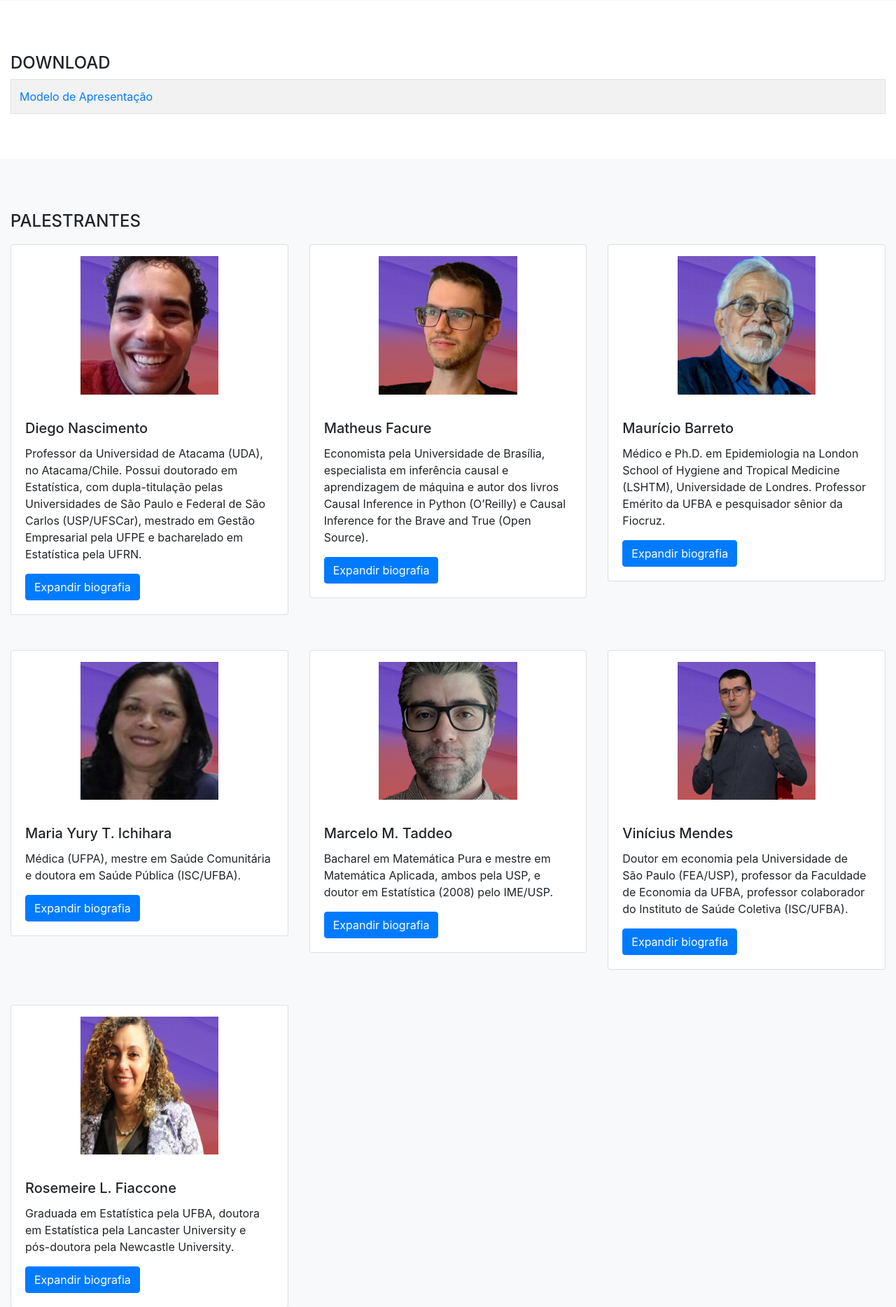
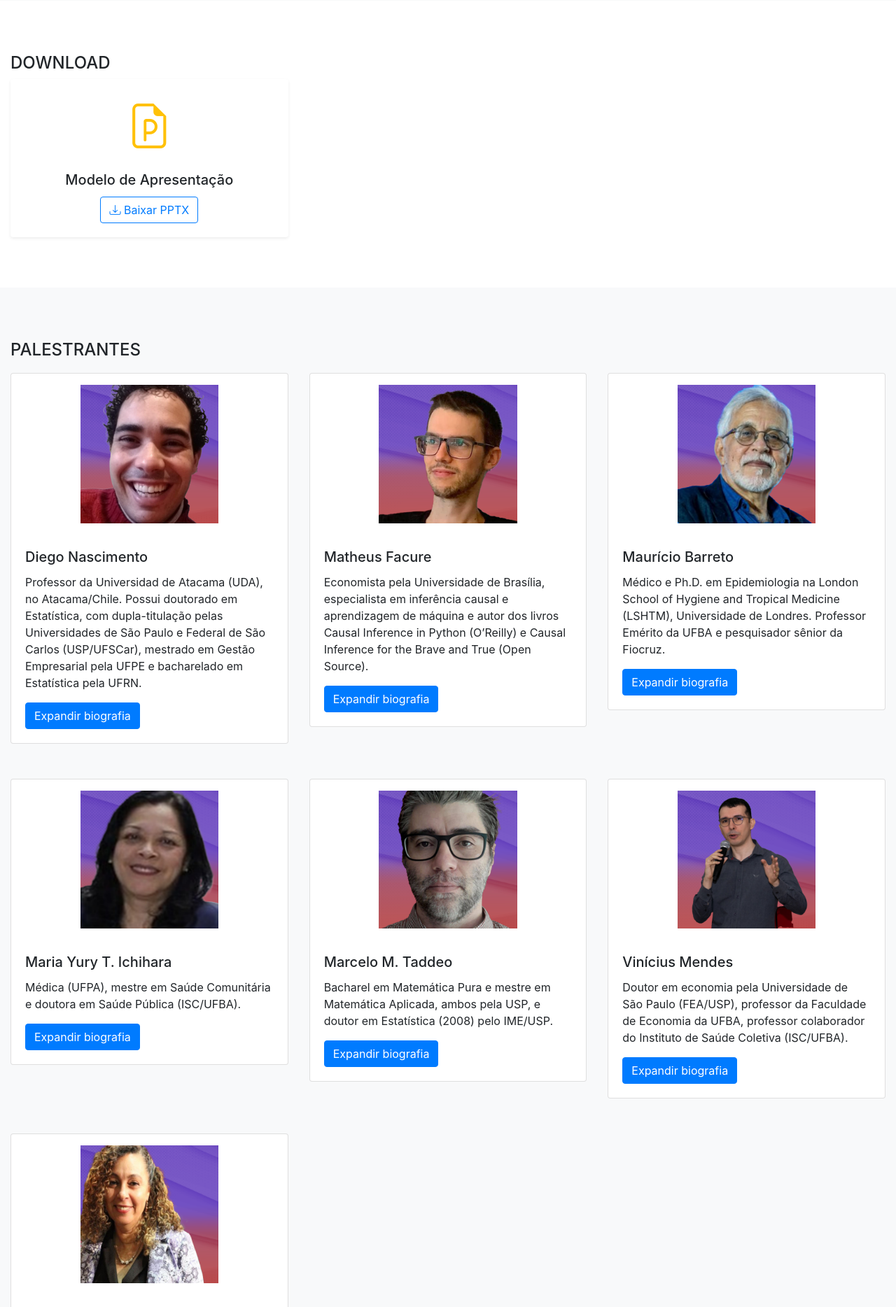
Before and after one commit to coinfsei/sei-ebest, a PHP site: page /2024/index.php in a window 1280 px wide. Shown: the part 2563-4431 px from the top of the page at 70% size. Run offline with PHP 8.4, Linux system fonts and the light colour scheme.

Commit message:
Alteracao secao download

```diff
--- a/2024/index.php
+++ b/2024/index.php
@@ -9,6 +9,7 @@
     <link href="https://maxcdn.bootstrapcdn.com/bootstrap/4.5.2/css/bootstrap.min.css" rel="stylesheet">
     <link rel="stylesheet" href="./css/main.css">
     <link rel="stylesheet" href="https://cdnjs.cloudflare.com/ajax/libs/font-awesome/5.15.4/css/all.min.css">
+    <link href="https://cdnjs.cloudflare.com/ajax/libs/bootstrap-icons/1.10.0/font/bootstrap-icons.min.css" rel="stylesheet">
 </head>
 
 <body data-spy="scroll" data-target=".navbar" data-offset="70">
--- a/2024/snippets/download.html
+++ b/2024/snippets/download.html
@@ -1,16 +1,39 @@
 <section id="download" class="py-section">
     <div class="container">
         <h4>DOWNLOAD</h4>
+        <div class="row">
+          <!-- Primeiro Card -->
+          <div class="col-lg-4 col-md-6 mb-4">
+            <div class="card shadow-sm border-0">
+              <div class="card-body text-center">
+                <i class="bi bi-file-earmark-ppt text-warning" style="font-size: 4rem;"></i>
+                <h5 class="card-title mt-3">Modelo de Apresentação</h5>
+                <!--
+                    <p class="card-text">Descrição breve sobre o conteúdo do documento.</p>
+                -->
+                <a href="../2024/docs/apresentacao.pptx" class="btn btn-outline-primary" download>
+                  <i class="bi bi-download"></i> Baixar PPTX
+                </a>
+              </div>
+            </div>
+          </div>
 
-        <div class="table-responsive">
-            <table class="table table-striped table-bordered">
-                <tbody>
-                    <tr>
-                        <td> <a href="./docs/apresentacao.pptx">Modelo de Apresentação</a></td>
-                        </td>
-                    </tr>
-                </tbody>
-            </table>
+          <!--
+          <div class="col-lg-4 col-md-6 mb-4">
+            <div class="card shadow-sm border-0">
+              <div class="card-body text-center">
+                <i class="bi bi-file-earmark-word text-primary" style="font-size: 4rem;"></i>
+                <h5 class="card-title mt-3">Guia do Usuário</h5>
+                <p class="card-text">Uma breve descrição do guia do usuário.</p>
+                <a href="documentos/guia_usuario.docx" class="btn btn-outline-primary" download>
+                  <i class="bi bi-download"></i> Baixar DOCX
+                </a>
+              </div>
+            </div>
+          </div>
+          -->
+
         </div>
-    </div>
+      </div>
+
 </section>
```
